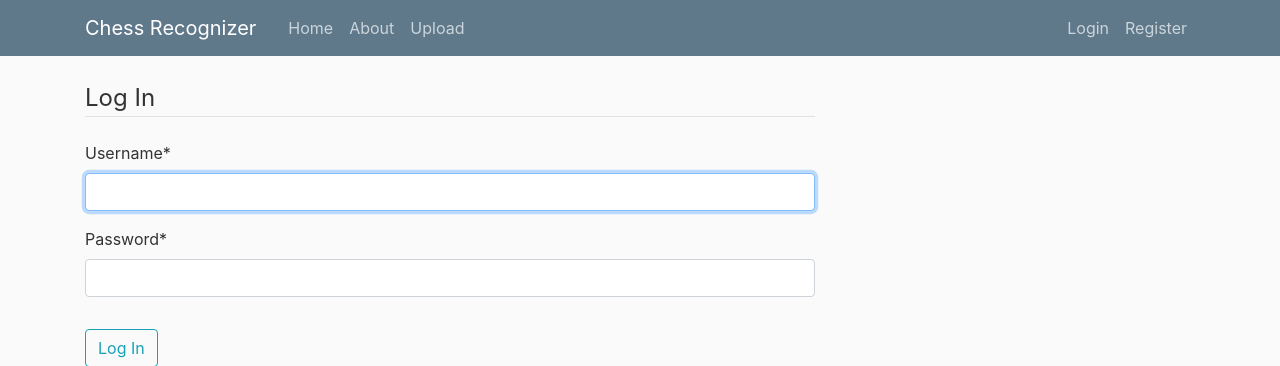
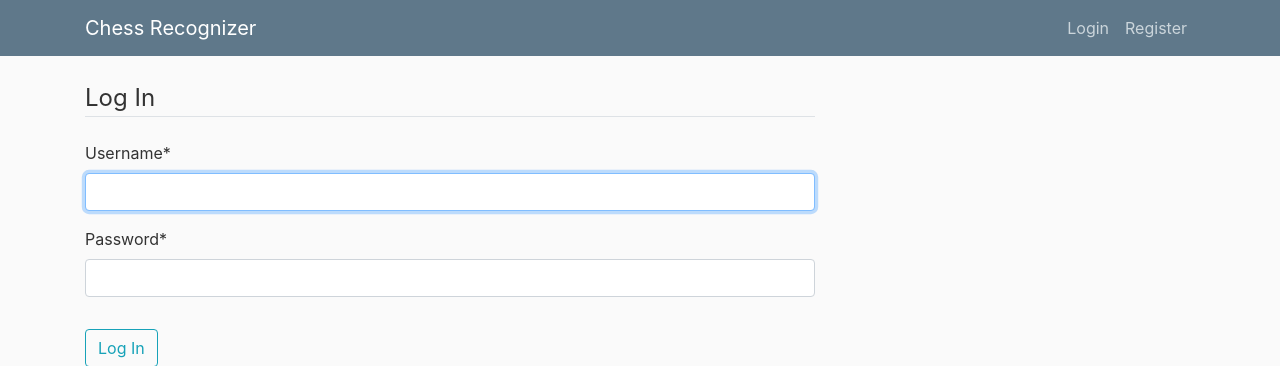
Before and after one commit to mtrentz/Chess-Recognizer-App, a Django app: page /login/ in a window 1280 px wide. Shown: the top 366 px of the page. Run offline with Django 3.2, Linux system fonts and the light colour scheme; some libraries are stand-ins or nearby versions.

Commit message:
removed home and about from base

```diff
--- a/recognizer/templates/recognizer/base.html
+++ b/recognizer/templates/recognizer/base.html
@@ -35,9 +35,9 @@
             </button>
             <div class="collapse navbar-collapse" id="navbarToggle">
               <div class="navbar-nav mr-auto">
-                <a class="nav-item nav-link" href="{% url 'recognizer-home' %}">Home</a>
-                <a class="nav-item nav-link" href="{% url 'recognizer-about' %}">About</a>
-                <a class="nav-item nav-link" href="{% url 'recognizer-upload' %}">Upload</a>
+                {% comment %} <a class="nav-item nav-link" href="{% url 'recognizer-home' %}">Home</a> {% endcomment %}
+                {% comment %} <a class="nav-item nav-link" href="{% url 'recognizer-about' %}">About</a>
+                <a class="nav-item nav-link" href="{% url 'recognizer-upload' %}">Upload</a> {% endcomment %}
               </div>
               <!-- Navbar Right Side -->
               <div class="navbar-nav">
--- a/recognizer/urls.py
+++ b/recognizer/urls.py
@@ -2,7 +2,7 @@ from django.urls import path
 from . import views
 
 urlpatterns = [
-    path('', views.home, name='recognizer-home'),
-    path('about/', views.about, name='recognizer-about'),
-    path('upload/', views.upload, name='recognizer-upload'),
+    path('', views.upload, name='recognizer-home'),
+    # path('about/', views.about, name='recognizer-about'),
+    # path('upload/', views.upload, name='recognizer-upload'),
 ]
```
Also changed, not shown: db.sqlite3.
